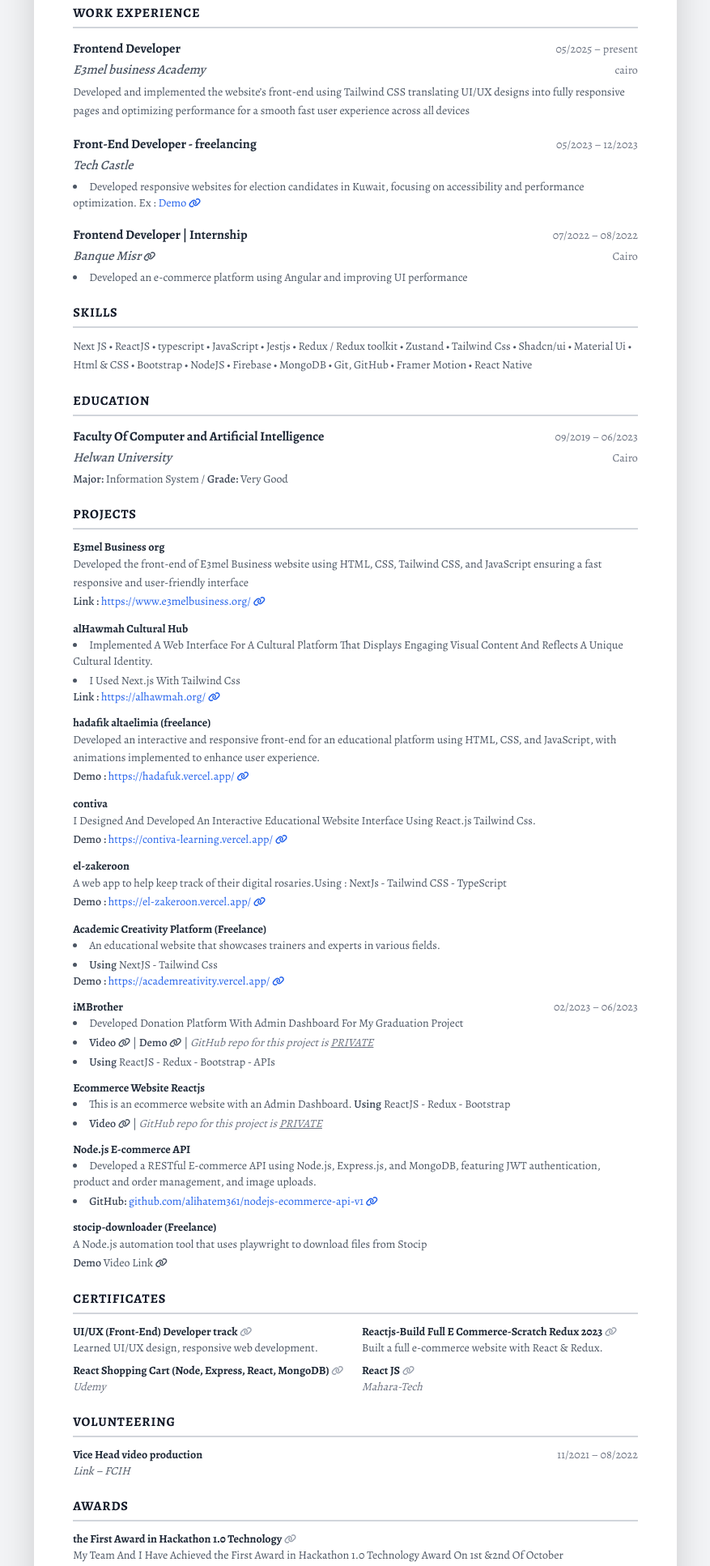
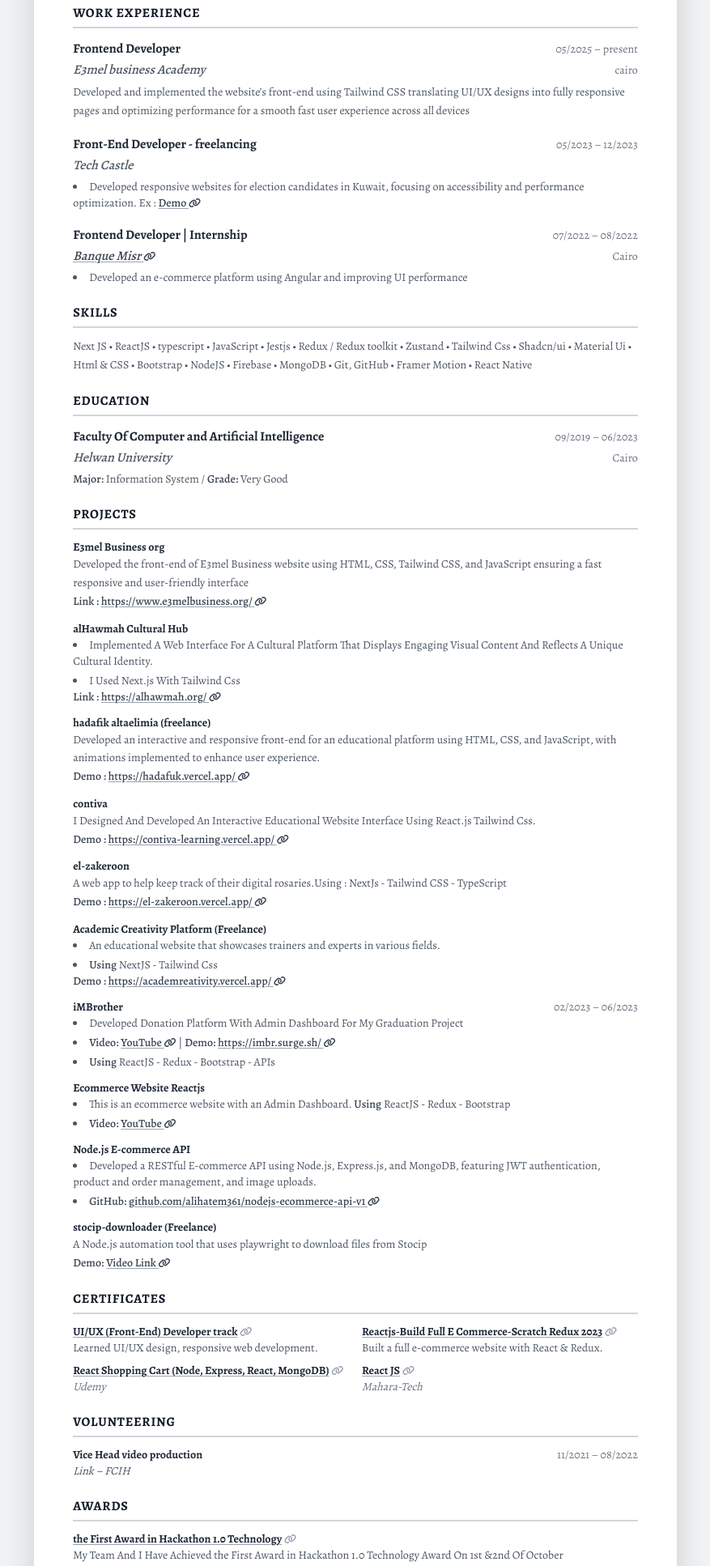
Before and after one commit to alihatem361/ai-cv-builder, a website: page input/master_cv.html in a window 1280 px wide. Shown: the part 373-2307 px from the top of the page at 81% size, without its empty margins (201-1078 px from the left). Drawn offline with nearby package versions, Linux system fonts and the light colour scheme.

Commit message:
feat: Update job description and enhance CV links for improved accessibility and presentation

```diff
--- a/input/master_cv.html
+++ b/input/master_cv.html
@@ -113,7 +113,8 @@
             <h2 class="text-lg text-gray-600 italic mb-3 font-normal">Front-End Developer (Next.js, React.js)</h2>
 
             <div class="flex flex-wrap justify-center gap-3 text-sm text-gray-500 items-center font-normal">
-                <a href="mailto:alihatemramadan5@gmail.com" class="flex items-center gap-1 hover:text-blue-600">
+                <a href="mailto:alihatemramadan5@gmail.com"
+                    class="flex items-center gap-1 hover:text-gray-900 print:text-black">
                     <i class="fas fa-envelope"></i> alihatemramadan5@gmail.com
                 </a>
                 <span class="hidden md:inline">|</span>
@@ -121,19 +122,19 @@
                     <i class="fas fa-map-marker-alt"></i> Egypt | Giza
                 </span>
                 <span class="hidden md:inline">|</span>
-                <a href="tel:+201026159353" class="flex items-center gap-1 hover:text-blue-600">
+                <a href="tel:+201026159353" class="flex items-center gap-1 hover:text-gray-900 print:text-black">
                     <i class="fas fa-phone"></i> +20 1026159353
                 </a>
                 <span class="hidden md:inline">|</span>
-                <a href="#" class="flex items-center gap-1 hover:text-blue-600">
+                <a href="#" class="flex items-center gap-1 hover:text-gray-900 print:text-black">
                     <i class="fab fa-linkedin"></i> LinkedIn
                 </a>
                 <span class="hidden md:inline">|</span>
-                <a href="#" class="flex items-center gap-1 hover:text-blue-600">
+                <a href="#" class="flex items-center gap-1 hover:text-gray-900 print:text-black">
                     <i class="fas fa-link"></i> Portfolio
                 </a>
                 <span class="hidden md:inline">|</span>
-                <a href="#" class="flex items-center gap-1 hover:text-blue-600">
+                <a href="#" class="flex items-center gap-1 hover:text-gray-900 print:text-black">
                     <i class="fab fa-github"></i> GitHub
                 </a>
             </div>
@@ -182,7 +183,8 @@
                 <ul class="list-disc list-inside text-sm text-gray-600 font-normal space-y-1">
                     <li>Developed responsive websites for election candidates in Kuwait, focusing on accessibility and
                         performance optimization. Ex : <a href="https://mohammed-al-huwaila2.vercel.app/"
-                            class="text-blue-600 hover:underline">Demo <i class="fas fa-link text-xs"></i></a></li>
+                            class="text-gray-700 font-medium underline decoration-gray-400 underline-offset-2 hover:text-black print:text-black print:decoration-gray-500">Demo
+                            <i class="fas fa-link text-xs"></i></a></li>
                 </ul>
             </div>
 
@@ -193,8 +195,8 @@
                 </div>
                 <div class="flex justify-between items-baseline flex-wrap mb-1">
                     <a href="https://drive.google.com/file/d/12jo3AZdicjnGO4OUqTGEu-9CnaKxeqIL/view"
-                        class="italic text-gray-600 font-medium hover:text-blue-600">Banque Misr <i
-                            class="fas fa-link text-xs"></i></a>
+                        class="italic text-gray-700 font-medium underline decoration-gray-400 underline-offset-2 hover:text-black print:text-black print:decoration-gray-500">Banque
+                        Misr <i class="fas fa-link text-xs"></i></a>
                     <span class="text-sm text-gray-500">Cairo</span>
                 </div>
                 <ul class="list-disc list-inside text-sm text-gray-600 font-normal space-y-1">
@@ -244,8 +246,8 @@
                         Developed the front-end of E3mel Business website using HTML, CSS, Tailwind CSS, and JavaScript
                         ensuring a fast responsive and user-friendly interface<br>
                         <span class="font-medium text-gray-700">Link :</span> <a href="https://www.e3melbusiness.org/"
-                            class="text-blue-600 hover:underline">https://www.e3melbusiness.org/ <i
-                                class="fas fa-link text-xs"></i></a>
+                            class="text-gray-700 font-medium underline decoration-gray-400 underline-offset-2 hover:text-black print:text-black print:decoration-gray-500">https://www.e3melbusiness.org/
+                            <i class="fas fa-link text-xs"></i></a>
                     </p>
                 </div>
 
@@ -259,8 +261,8 @@
                     </ul>
                     <p class="text-sm text-gray-600 font-normal">
                         <span class="font-medium text-gray-700">Link :</span> <a href="https://alhawmah.org/"
-                            class="text-blue-600 hover:underline">https://alhawmah.org/ <i
-                                class="fas fa-link text-xs"></i></a>
+                            class="text-gray-700 font-medium underline decoration-gray-400 underline-offset-2 hover:text-black print:text-black print:decoration-gray-500">https://alhawmah.org/
+                            <i class="fas fa-link text-xs"></i></a>
                     </p>
                 </div>
 
@@ -271,8 +273,8 @@
                         Developed an interactive and responsive front-end for an educational platform using HTML, CSS,
                         and JavaScript, with animations implemented to enhance user experience.<br>
                         <span class="font-medium text-gray-700">Demo :</span> <a href="https://hadafuk.vercel.app/"
-                            class="text-blue-600 hover:underline">https://hadafuk.vercel.app/ <i
-                                class="fas fa-link text-xs"></i></a>
+                            class="text-gray-700 font-medium underline decoration-gray-400 underline-offset-2 hover:text-black print:text-black print:decoration-gray-500">https://hadafuk.vercel.app/
+                            <i class="fas fa-link text-xs"></i></a>
                     </p>
                 </div>
 
@@ -284,8 +286,8 @@
                         Css.<br>
                         <span class="font-medium text-gray-700">Demo :</span> <a
                             href="https://contiva-learning.vercel.app/"
-                            class="text-blue-600 hover:underline">https://contiva-learning.vercel.app/ <i
-                                class="fas fa-link text-xs"></i></a>
+                            class="text-gray-700 font-medium underline decoration-gray-400 underline-offset-2 hover:text-black print:text-black print:decoration-gray-500">https://contiva-learning.vercel.app/
+                            <i class="fas fa-link text-xs"></i></a>
                     </p>
                 </div>
 
@@ -296,8 +298,8 @@
                         A web app to help keep track of their digital rosaries.Using : NextJs - Tailwind CSS -
                         TypeScript<br>
                         <span class="font-medium text-gray-700">Demo :</span> <a href="https://el-zakeroon.vercel.app/"
-                            class="text-blue-600 hover:underline">https://el-zakeroon.vercel.app/ <i
-                                class="fas fa-link text-xs"></i></a>
+                            class="text-gray-700 font-medium underline decoration-gray-400 underline-offset-2 hover:text-black print:text-black print:decoration-gray-500">https://el-zakeroon.vercel.app/
+                            <i class="fas fa-link text-xs"></i></a>
                     </p>
                 </div>
 
@@ -311,8 +313,8 @@
                     <p class="text-sm text-gray-600 font-normal">
                         <span class="font-medium text-gray-700">Demo :</span> <a
                             href="https://academreativity.vercel.app/"
-                            class="text-blue-600 hover:underline">https://academreativity.vercel.app/ <i
-                                class="fas fa-link text-xs"></i></a>
+                            class="text-gray-700 font-medium underline decoration-gray-400 underline-offset-2 hover:text-black print:text-black print:decoration-gray-500">https://academreativity.vercel.app/
+                            <i class="fas fa-link text-xs"></i></a>
                     </p>
                 </div>
 
@@ -324,10 +326,15 @@
                     </div>
                     <ul class="list-disc list-inside text-sm text-gray-600 font-normal space-y-1">
                         <li>Developed Donation Platform With Admin Dashboard For My Graduation Project</li>
-                        <li><span class="font-medium text-gray-700">Video</span> <i class="fas fa-link text-xs"></i> |
-                            <span class="font-medium text-gray-700">Demo</span> <i class="fas fa-link text-xs"></i> |
-                            <span class="italic text-gray-500">GitHub repo for this project is <span
-                                    class="underline">PRIVATE</span></span></li>
+                        <li><span class="font-medium text-gray-700">Video:</span> <a
+                                href="https://www.youtube.com/watch?v=BDsHi7dYvxc&feature=youtu.be"
+                                class="text-gray-700 font-medium underline decoration-gray-400 underline-offset-2 hover:text-black print:text-black print:decoration-gray-500"
+                                target="_blank" rel="noopener noreferrer">YouTube
+                                <i class="fas fa-link text-xs"></i></a> |
+                            <span class="font-medium text-gray-700">Demo:</span> <a href="https://imbr.surge.sh/"
+                                class="text-gray-700 font-medium underline decoration-gray-400 underline-offset-2 hover:text-black print:text-black print:decoration-gray-500"
+                                target="_blank" rel="noopener noreferrer">https://imbr.surge.sh/ <i
+                                    class="fas fa-link text-xs"></i></a>
                         <li><span class="font-medium text-gray-700">Using</span> ReactJS - Redux - Bootstrap - APIs</li>
                     </ul>
                 </div>
@@ -338,9 +345,11 @@
                     <ul class="list-disc list-inside text-sm text-gray-600 font-normal space-y-1">
                         <li>This is an ecommerce website with an Admin Dashboard. <span
                                 class="font-medium text-gray-700">Using</span> ReactJS - Redux - Bootstrap</li>
-                        <li><span class="font-medium text-gray-700">Video</span> <i class="fas fa-link text-xs"></i> |
-                            <span class="italic text-gray-500">GitHub repo for this project is <span
-                                    class="underline">PRIVATE</span></span></li>
+                        <li><span class="font-medium text-gray-700">Video:</span> <a
+                                href="https://www.youtube.com/watch?v=GBpBnKl0Rr8"
+                                class="text-gray-700 font-medium underline decoration-gray-400 underline-offset-2 hover:text-black print:text-black print:decoration-gray-500"
+                                target="_blank" rel="noopener noreferrer">YouTube
+                                <i class="fas fa-link text-xs"></i></a></li>
                     </ul>
                 </div>
 
@@ -351,8 +360,8 @@
                         <li>Developed a RESTful E-commerce API using Node.js, Express.js, and MongoDB, featuring JWT
                             authentication, product and order management, and image uploads.</li>
                         <li><span class="font-medium text-gray-700">GitHub:</span> <a href="#"
-                                class="text-blue-600 hover:underline">github.com/alihatem361/nodejs-ecommerce-api-v1 <i
-                                    class="fas fa-link text-xs"></i></a></li>
+                                class="text-gray-700 font-medium underline decoration-gray-400 underline-offset-2 hover:text-black print:text-black print:decoration-gray-500">github.com/alihatem361/nodejs-ecommerce-api-v1
+                                <i class="fas fa-link text-xs"></i></a></li>
                     </ul>
                 </div>
 
@@ -361,8 +370,9 @@
                     <h4 class="font-semibold text-sm text-gray-800">stocip-downloader (Freelance)</h4>
                     <p class="text-sm text-gray-600 font-normal leading-relaxed">
                         A Node.js automation tool that uses playwright to download files from Stocip<br>
-                        <span class="font-medium text-gray-700">Demo</span> Video Link <i
-                            class="fas fa-link text-xs"></i>
+                        <span class="font-medium text-gray-700">Demo:</span> <a href="https://vimeo.com/1073983620"
+                            class="text-gray-700 font-medium underline decoration-gray-400 underline-offset-2 hover:text-black print:text-black print:decoration-gray-500"
+                            target="_blank" rel="noopener noreferrer">Video Link <i class="fas fa-link text-xs"></i></a>
                     </p>
                 </div>
             </div>
@@ -373,23 +383,28 @@
             <h3 class="section-title">CERTIFICATES</h3>
             <div class="grid grid-cols-1 md:grid-cols-2 gap-x-4 gap-y-2 text-sm text-gray-600 font-normal">
                 <div>
-                    <span class="font-semibold text-gray-800">UI/UX (Front-End) Developer track</span> <i
-                        class="fas fa-link text-xs text-gray-400"></i>
+                    <a href="https://drive.google.com/file/d/1GCiH7YBRJcaimm5XjqhwUVflVyam05SF/view" target="_blank"
+                        class="font-semibold text-gray-800 underline decoration-gray-400 underline-offset-2 hover:text-black print:text-black print:decoration-gray-500">UI/UX
+                        (Front-End) Developer track</a> <i class="fas fa-link text-xs text-gray-400"></i>
                     <p class="text-gray-600">Learned UI/UX design, responsive web development.</p>
                 </div>
                 <div>
-                    <span class="font-semibold text-gray-800">Reactjs-Build Full E Commerce-Scratch Redux 2023</span> <i
-                        class="fas fa-link text-xs text-gray-400"></i>
+                    <a href="https://www.udemy.com/certificate/UC-51073ac6-275f-453c-9e3d-78331e099975/" target="_blank"
+                        class="font-semibold text-gray-800 underline decoration-gray-400 underline-offset-2 hover:text-black print:text-black print:decoration-gray-500">Reactjs-Build
+                        Full E Commerce-Scratch Redux 2023</a> <i class="fas fa-link text-xs text-gray-400"></i>
                     <p class="text-gray-600">Built a full e-commerce website with React & Redux.</p>
                 </div>
                 <div>
-                    <span class="font-semibold text-gray-800">React Shopping Cart (Node, Express, React, MongoDB)</span>
+                    <a href="https://drive.google.com/file/d/1FF8xSlH14SVm8RWTKJAYHRezQpdW-ZcY/view" target="_blank"
+                        class="font-semibold text-gray-800 underline decoration-gray-400 underline-offset-2 hover:text-black print:text-black print:decoration-gray-500">React
+                        Shopping Cart (Node, Express, React, MongoDB)</a>
                     <i class="fas fa-link text-xs text-gray-400"></i>
                     <p class="italic text-gray-500">Udemy</p>
                 </div>
                 <div>
-                    <span class="font-semibold text-gray-800">React JS</span> <i
-                        class="fas fa-link text-xs text-gray-400"></i>
+                    <a href="https://drive.google.com/file/d/1l6pO3wWR8qv7jhgmeLCCa89un0tGmYaU/view" target="_blank"
+                        class="font-semibold text-gray-800 underline decoration-gray-400 underline-offset-2 hover:text-black print:text-black print:decoration-gray-500">React
+                        JS</a> <i class="fas fa-link text-xs text-gray-400"></i>
                     <p class="italic text-gray-500">Mahara-Tech</p>
                 </div>
             </div>
@@ -411,8 +426,9 @@
         <section>
             <h3 class="section-title">AWARDS</h3>
             <div class="text-sm text-gray-600 font-normal">
-                <span class="font-semibold text-gray-800">the First Award in Hackathon 1.0 Technology</span> <i
-                    class="fas fa-link text-xs text-gray-400"></i>
+                <a href="https://drive.google.com/file/d/1hwCXk71yPxl9RbYgi0TctyjDdvJGjn1E/view" target="_blank"
+                    class="font-semibold text-gray-800 underline decoration-gray-400 underline-offset-2 hover:text-black print:text-black print:decoration-gray-500">the
+                    First Award in Hackathon 1.0 Technology</a> <i class="fas fa-link text-xs text-gray-400"></i>
                 <p>My Team And I Have Achieved the First Award in Hackathon 1.0 Technology Award On 1st &amp;2nd Of
                     October
                 </p>
```
Also changed, not shown: input/job_description.txt (+4 -106 lines).
